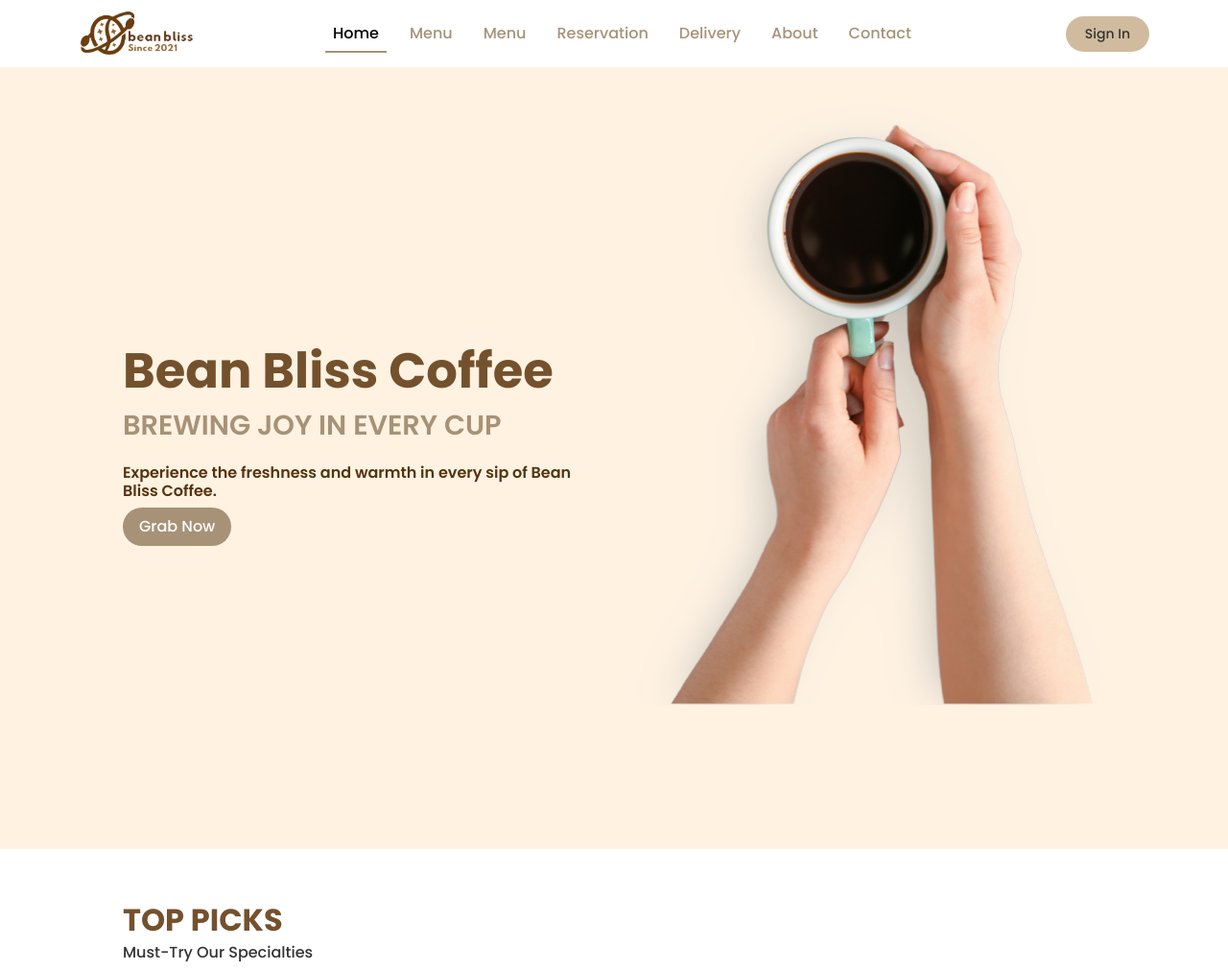
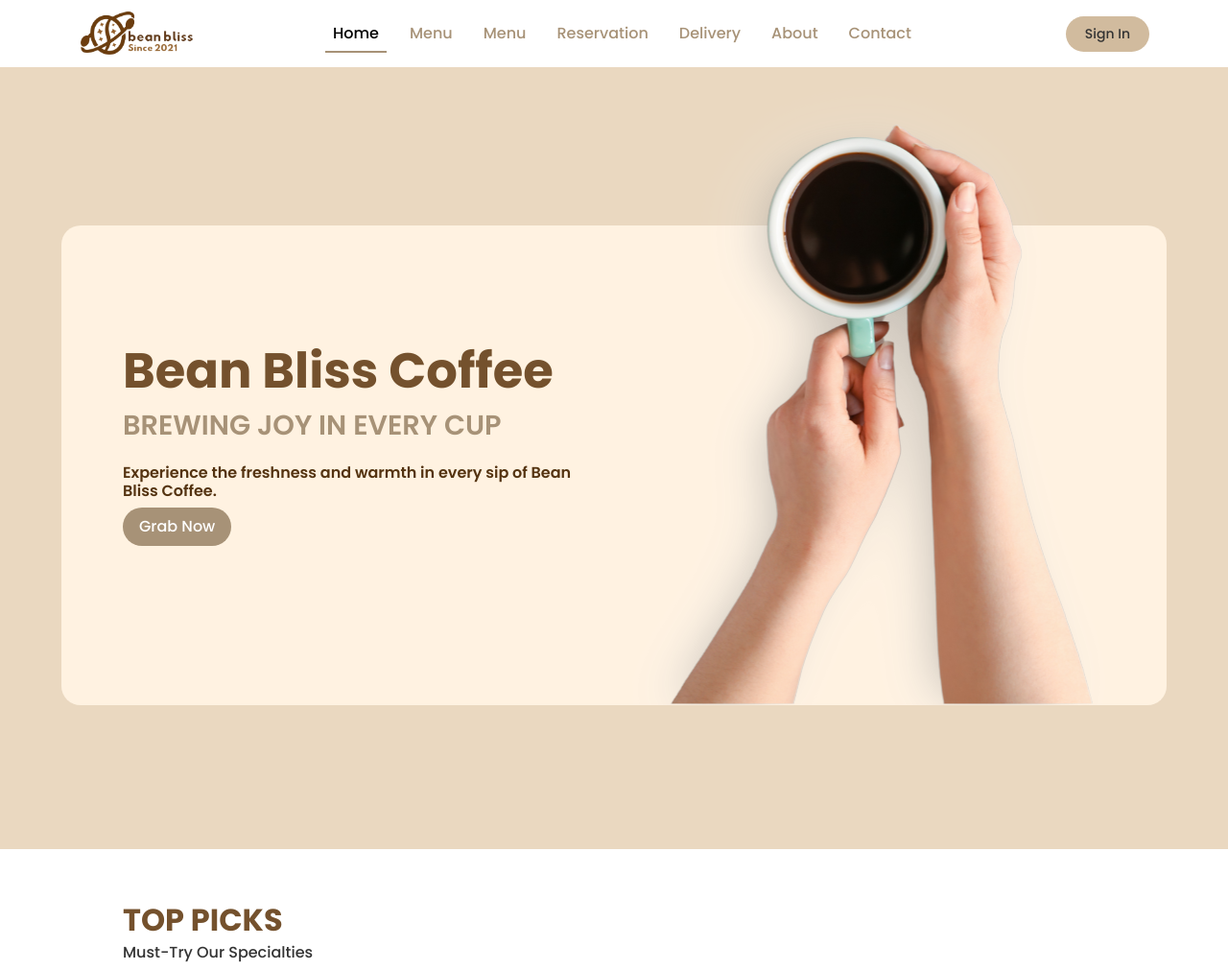
Before and after one commit to adndrsd1/coffeeShop, a PHP site: page / in a window 1280 px wide. Shown: the top 1011 px of the page at 96% size. Run offline with PHP 8.4, Linux system fonts and the light colour scheme.

Commit message:
Update style.css

```diff
--- a/style.css
+++ b/style.css
@@ -171,7 +171,7 @@ body.left, body.right{
 
 /*home cover*/
 .home {
-  background: var(--brown5);
+  background: var(--brown4);
   gap: 1rem;
 }
 .homeBox1 {
```
